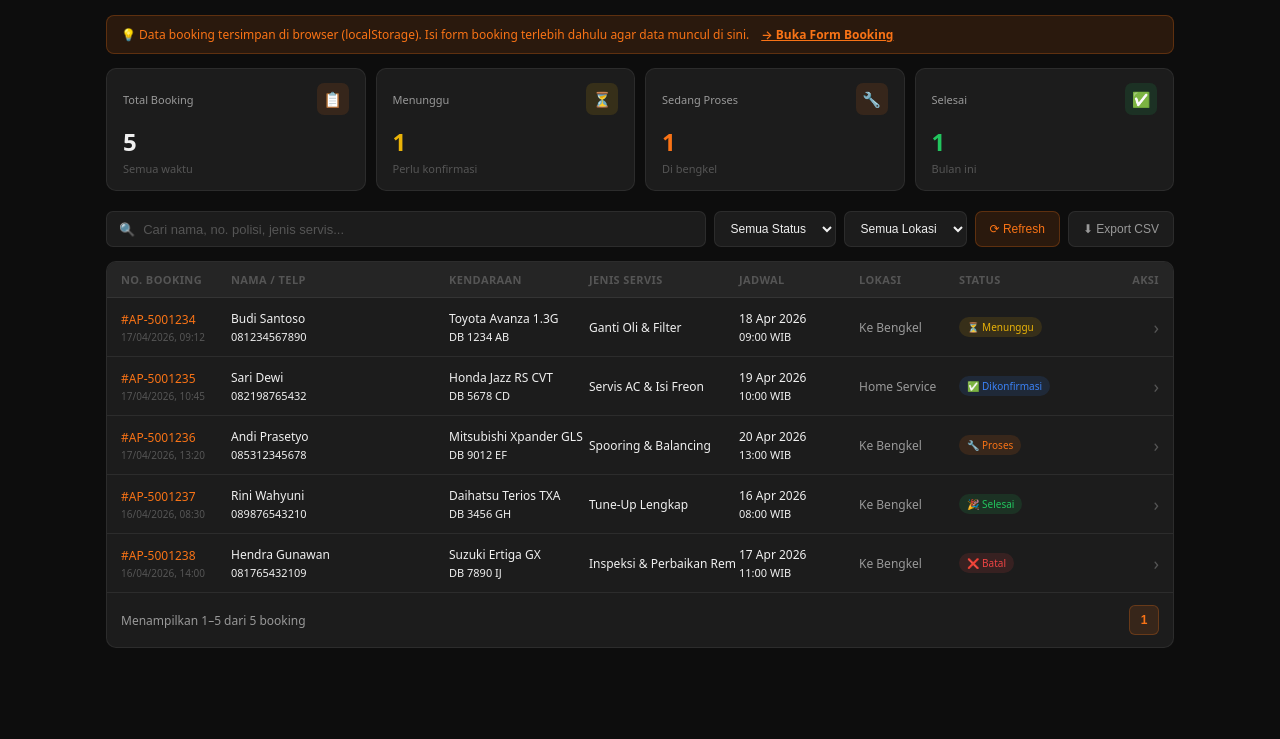
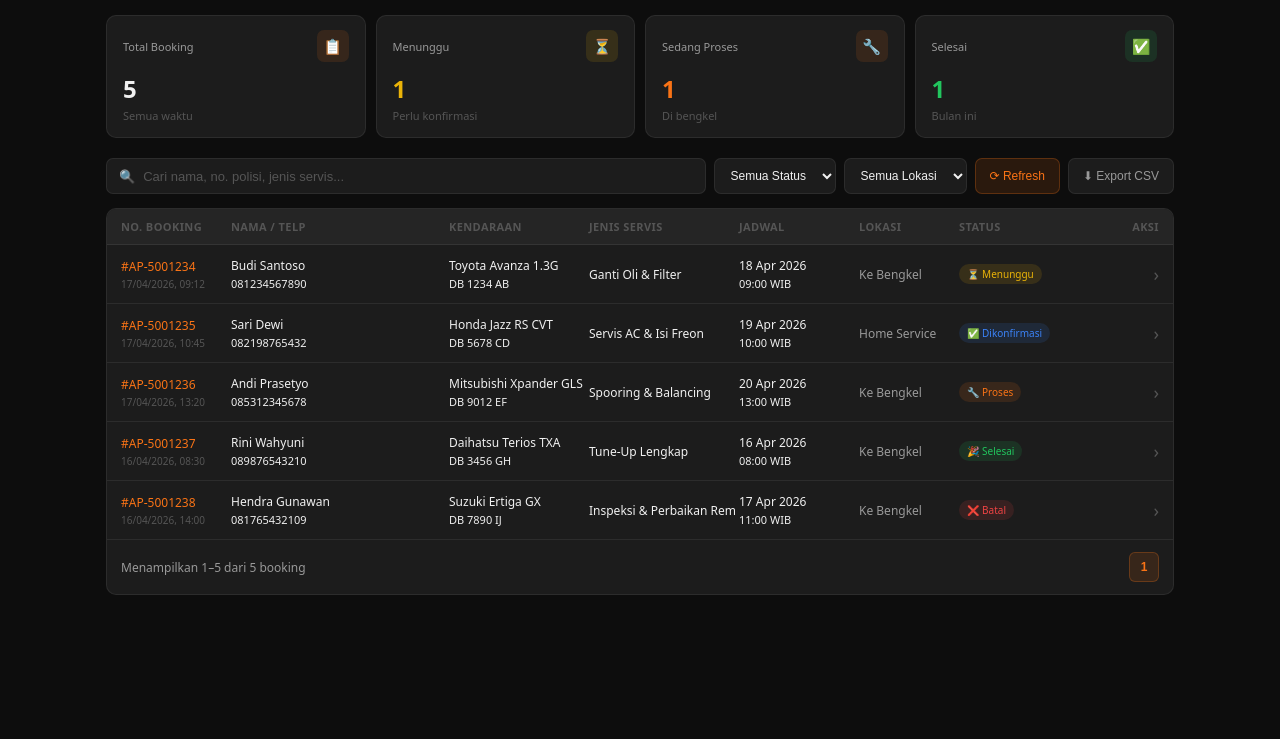
Before and after one commit to jetimpal-ux/WASGARAGE-SERVICE, a plain HTML site: page admin.html in a window 1280 px wide. Shown: the part 61-800 px from the top of the page. Drawn offline with Linux system fonts and the light colour scheme.

Commit message:
Remove demo banner from admin.html
Removed demo banner message about localStorage data.

```diff
--- a/admin.html
+++ b/admin.html
@@ -126,11 +126,7 @@ body{font-family:system-ui,-apple-system,sans-serif;background:var(--b0);color:v
 
 <div class="main">
 
-  <div class="demo-banner">
-    💡 Data booking tersimpan di browser (localStorage). Isi form booking terlebih dahulu agar data muncul di sini. <a href="booking.html" style="color:var(--or);font-weight:600;margin-left:4px">→ Buka Form Booking</a>
-  </div>
-
-  <!-- STAT CARDS -->
+    <!-- STAT CARDS -->
   <div class="stat-row">
     <div class="stat-c">
       <div class="stat-top"><div class="stat-label">Total Booking</div><div class="stat-ico" style="background:var(--od)">📋</div></div>
```
